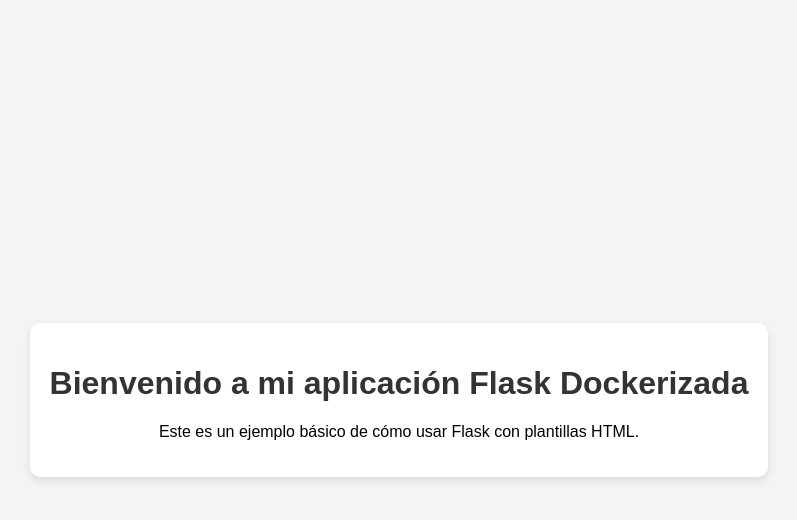
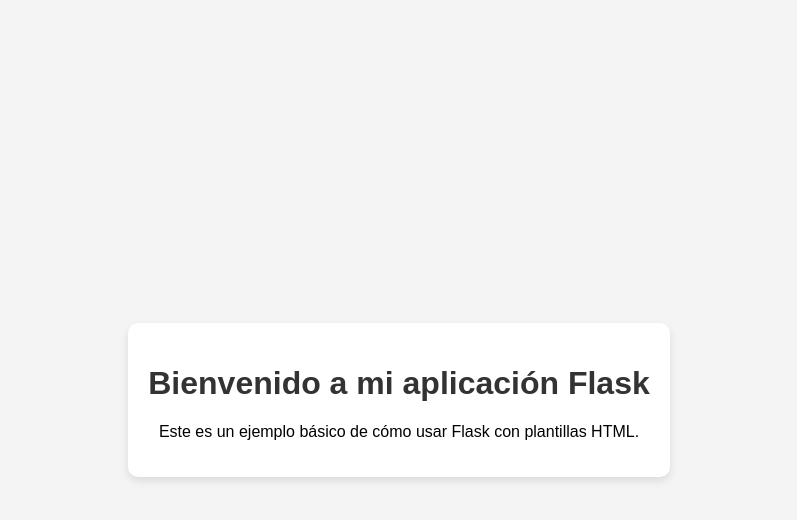
Before and after one commit to SRicardo05/Plantilla_Flask, a Flask app: page / in a window 1280 px wide. Shown: the top 520 px of the page, without its empty margins (241-1038 px from the left). Run offline with Flask 2, Linux system fonts and the light colour scheme.

Commit message:
Prueba de Rebuild

```diff
--- a/templates/index.html
+++ b/templates/index.html
@@ -1,15 +1,18 @@
 <!DOCTYPE html>
 <html lang="en">
-<head>
-    <meta charset="UTF-8">
-    <meta name="viewport" content="width=device-width, initial-scale=1.0">
+  <head>
+    <meta charset="UTF-8" />
+    <meta name="viewport" content="width=device-width, initial-scale=1.0" />
     <title>Flask App</title>
-    <link rel="stylesheet" href="{{ url_for('static', filename='style.css') }}">
-</head>
-<body>
+    <link
+      rel="stylesheet"
+      href="{{ url_for('static', filename='style.css') }}"
+    />
+  </head>
+  <body>
     <div class="container">
-        <h1>Bienvenido a mi aplicación Flask Dockerizada</h1>
-        <p>Este es un ejemplo básico de cómo usar Flask con plantillas HTML.</p>
+      <h1>Bienvenido a mi aplicación Flask</h1>
+      <p>Este es un ejemplo básico de cómo usar Flask con plantillas HTML.</p>
     </div>
-</body>
+  </body>
 </html>
```
